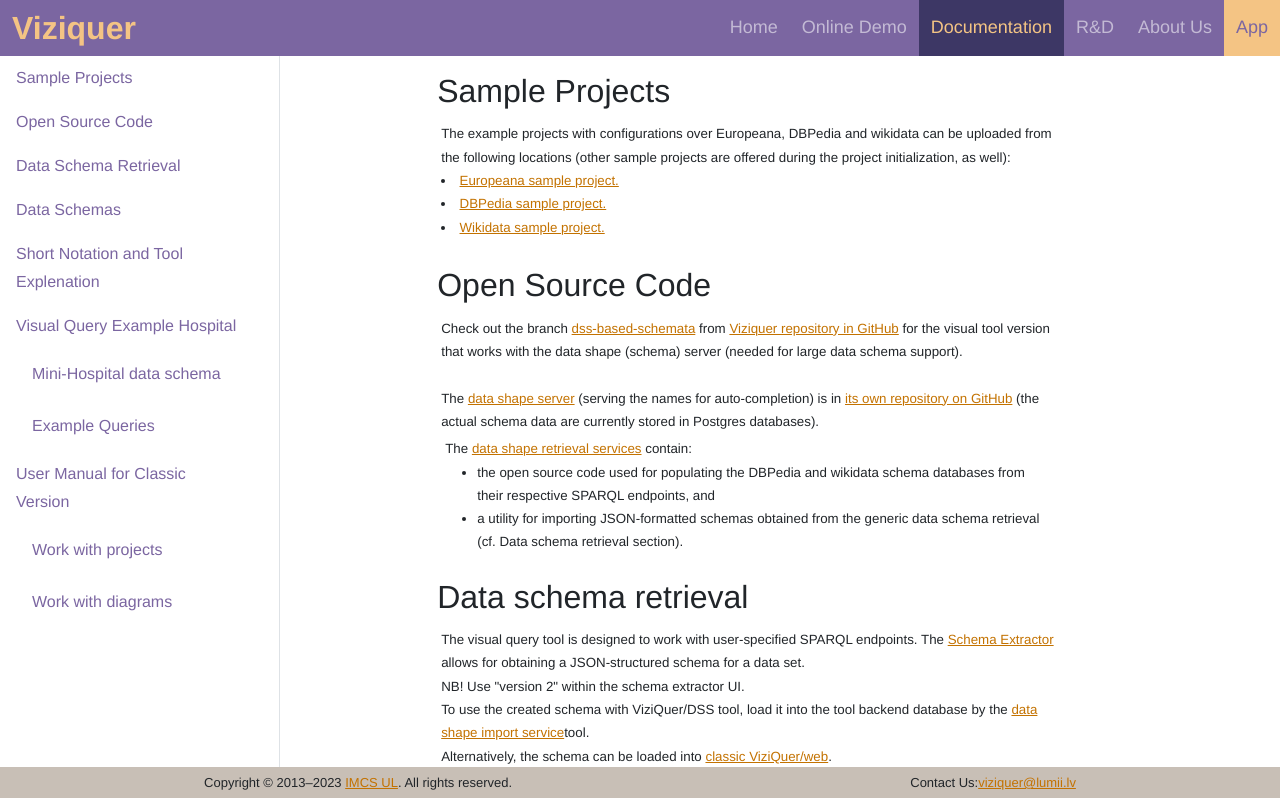
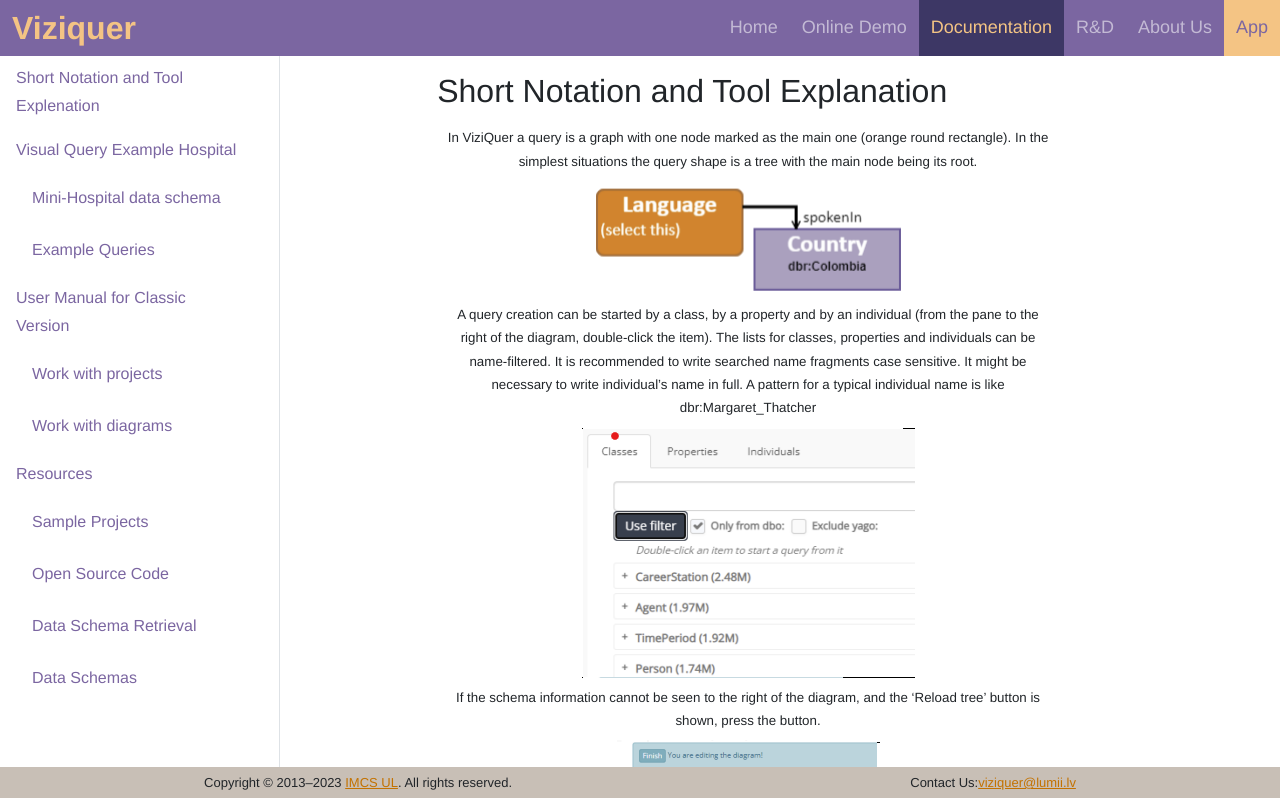
Before and after one commit to peppermint25/ViziQuer, an Angular app: page /ViziQuer/documentation in a window 1280 px wide. Shown: the top 798 px of the page. Built offline with nearby package versions, Linux system fonts and the light colour scheme.

Commit message:
Added buttons to online demo and changed doc

```diff
--- a/angular.json
+++ b/angular.json
@@ -35,7 +35,9 @@
               "src/styles.scss"
             ],
             "scripts": [
-              "node_modules/bootstrap/dist/js/bootstrap.bundle.min.js"
+              "node_modules/jquery/dist/jquery.min.js",
+              "node_modules/bootstrap/dist/js/bootstrap.bundle.min.js",
+              "node_modules/@popperjs/core/dist/umd/popper.min.js"
             ]
           },
           "configurations": {
--- a/package.json
+++ b/package.json
@@ -19,8 +19,10 @@
     "@angular/platform-browser": "^16.0.5",
     "@angular/platform-browser-dynamic": "^16.0.5",
     "@angular/router": "^16.0.5",
-    "bootstrap": "^5.2.3",
+    "@popperjs/core": "^2.11.8",
+    "bootstrap": "^5.3.0",
     "bootstrap-icons": "^1.10.5",
+    "jquery": "^3.7.0",
     "rxjs": "~7.8.0",
     "tslib": "^2.5.3",
     "zone.js": "~0.13.0"
--- a/src/app/documentation/documentation.component.html
+++ b/src/app/documentation/documentation.component.html
@@ -4,10 +4,7 @@
   <div class="col-3" id="sidenav">
     <nav id="navbar" class="h-100 flex-column align-items-stretch pe-4 border-end">
       <nav class="nav nav-pills flex-column">
-        <a class="nav-link" href="documentation#sample-projects">Sample Projects</a>
-        <a class="nav-link" href="documentation#open-source-code">Open Source Code</a>
-        <a class="nav-link" href="documentation#data-retrieval">Data Schema Retrieval</a>
-        <a class="nav-link" href="documentation#data-schema">Data Schemas</a>
+
         <a class="nav-link" href="documentation#short-notation">Short Notation and Tool Explenation</a>
         <a class="nav-link" href="documentation#visual-query">Visual Query Example Hospital</a>
         <nav class="nav nav-pills flex-column">
@@ -19,119 +16,18 @@
           <a class="nav-link ms-3 my-1" href="documentation#work-with-projects">Work with projects</a>
           <a class="nav-link ms-3 my-1" href="documentation#work-with-diagrams">Work with diagrams</a>
         </nav>
+        <a class="nav-link" href="documentation#resources">Resources</a>
+        <nav class="nav nav-pills flex-column">
+          <a class="nav-link ms-3 my-1" href="documentation#sample-projects">Sample Projects</a>
+          <a class="nav-link ms-3 my-1" href="documentation#open-source-code">Open Source Code</a>
+          <a class="nav-link ms-3 my-1" href="documentation#data-retrieval">Data Schema Retrieval</a>
+          <a class="nav-link ms-3 my-1" href="documentation#data-schema">Data Schemas</a>
+        </nav>
       </nav>
     </nav>
   </div>
   <div class="col-9" id="content">
     <div data-bs-targer="#navbar" data-bs-spy="scroll" data-bs-smooth-scroll="true" class="component">
-      <div class="component-element" id="sample-projects">
-        <h2>Sample Projects</h2>
-        <div>
-          The example projects with configurations over Europeana, DBPedia and
-          wikidata can be uploaded from the following locations (other sample projects
-          are offered during the project initialization, as well):
-          <br />
-          <li>
-            <a href="https://viziquer.lumii.lv/dss/resources/Europeana_Sample.json"
-              >Europeana sample project.</a>
-          </li>
-          <li>
-            <a href="https://viziquer.lumii.lv/dss/resources/DBPedia_Sample.json"
-              >DBPedia sample project.</a>
-          </li>
-          <li>
-            <a href="https://viziquer.lumii.lv/dss/resources/Wikidata_Sample.json"
-              >Wikidata sample project.</a>
-          </li>
-          <br/>
-        </div>
-      </div>
-      <div class="component-element" id="open-source-code">
-        <h2>Open Source Code</h2>
-        <div>
-            Check out the branch
-            <a href="https://github.com/LUMII-Syslab/viziquer/tree/dss-based-schemata"
-              >dss-based-schemata</a
-            >
-            from
-            <a href="https://github.com/LUMII-Syslab/viziquer"
-              >Viziquer repository in GitHub</a
-            >
-            for the visual tool version that works with the data shape (schema) server
-            (needed for large data schema support).
-            <br /><br />
-            The
-            <a href="https://github.com/LUMII-Syslab/data-shape-server"
-              >data shape server</a
-            >
-            (serving the names for auto-completion) is in
-            <a href="https://github.com/LUMII-Syslab/data-shape-server"
-              >its own repository on GitHub</a
-            >
-            (the actual schema data are currently stored in Postgres databases).
-            <div>
-            The <a href="https://github.com/LUMII-Syslab/data-shape-retrieval-services">data shape retrieval services</a> contain:
-            <ul>
-              <li>
-                the open source code used for populating the DBPedia and wikidata schema
-                databases from their respective SPARQL endpoints, and
-              </li>
-              <li>
-                a utility for importing JSON-formatted schemas obtained from the generic
-                data schema retrieval (cf. Data schema retrieval section).
-
-              </li>
-            </ul>
-          </div>
-        </div>
-      </div>
-      <div class="component-element" id="data-retrieval">
-        <h2>Data schema retrieval</h2>
-        <div>
-          The visual query tool is designed to work with user-specified SPARQL
-          endpoints. The
-          <a href="https://github.com/LUMII-Syslab/OBIS-SchemaExtractor">
-          Schema Extractor</a>
-          allows for obtaining a JSON-structured schema for a data set.
-          <br/>
-          NB! Use "version 2" within the schema extractor UI.
-          <br/>
-          To use the created schema with ViziQuer/DSS tool, load it into the tool
-          backend database by the
-          <a href="https://github.com/LUMII-Syslab/data-shape-retrieval-services/tree/main/data-shape-import-service"
-          >data shape import service</a>tool.
-          <br/>
-          Alternatively, the schema can be loaded into
-          <a href="./base/index.html"> classic ViziQuer/web</a>.
-          </div>
-      </div>
-      <div class="component-element" id="data-schema">
-        <h2>Data schemas</h2>
-        <div>
-          The dumps of PostgreSQL databases for data endpoint schema information
-          storing (including, where possible, the class-property and property-property
-          relations):
-          <li>
-            Europeana, a sample moderate size schema:
-            <a href="dss/resources/rdfmeta-europeana-220202-1147.pgsql.gz">
-              PostgreSQL database for Europeana
-            </a>
-          </li>
-          <li>
-            Empty schema (can be used to populate with user data):
-            <a href="dss/resources/rdfmeta-empty-220202-1148.pgsql.gz">
-              Empty PostgreSQL database
-            </a>
-          </li>
-          <li>
-            DBPedia (large, 188 MB):
-            <a href="dss/resources/rdfmeta-dbpedia-210727-1935.pgsql.gz">
-              PostgreSQL database for DBPedia (v0)</a
-            >
-          </li>
-          <br/>
-        </div>
-      </div>
       <div class="component-element" id="short-notation">
         <h2>Short Notation and Tool Explanation</h2>
         <div class="grid">
@@ -442,6 +338,117 @@
             </div>
           </div>
         </div>
+        <div class="component-element" id="resources">
+          <h1>Resources</h1>
+          <div class="component-element" id="sample-projects">
+            <h4>Sample Projects</h4>
+            <div>
+              The example projects with configurations over Europeana, DBPedia and
+              wikidata can be uploaded from the following locations (other sample projects
+              are offered during the project initialization, as well):
+              <br />
+              <li>
+                <a href="https://viziquer.lumii.lv/dss/resources/Europeana_Sample.json"
+                  >Europeana sample project.</a>
+              </li>
+              <li>
+                <a href="https://viziquer.lumii.lv/dss/resources/DBPedia_Sample.json"
+                  >DBPedia sample project.</a>
+              </li>
+              <li>
+                <a href="https://viziquer.lumii.lv/dss/resources/Wikidata_Sample.json"
+                  >Wikidata sample project.</a>
+              </li>
+              <br/>
+            </div>
+          </div>
+          <div class="component-element" id="open-source-code">
+            <h4>Open Source Code</h4>
+            <div>
+                Check out the branch
+                <a href="https://github.com/LUMII-Syslab/viziquer/tree/dss-based-schemata"
+                  >dss-based-schemata</a
+                >
+                from
+                <a href="https://github.com/LUMII-Syslab/viziquer"
+                  >Viziquer repository in GitHub</a
+                >
+                for the visual tool version that works with the data shape (schema) server
+                (needed for large data schema support).
+                <br /><br />
+                The
+                <a href="https://github.com/LUMII-Syslab/data-shape-server"
+                  >data shape server</a
+                >
+                (serving the names for auto-completion) is in
+                <a href="https://github.com/LUMII-Syslab/data-shape-server"
+                  >its own repository on GitHub</a
+                >
+                (the actual schema data are currently stored in Postgres databases).
+                <div>
+                The <a href="https://github.com/LUMII-Syslab/data-shape-retrieval-services">data shape retrieval services</a> contain:
+                <ul>
+                  <li>
+                    the open source code used for populating the DBPedia and wikidata schema
+                    databases from their respective SPARQL endpoints, and
+                  </li>
+                  <li>
+                    a utility for importing JSON-formatted schemas obtained from the generic
+                    data schema retrieval (cf. Data schema retrieval section).
+
+                  </li>
+                </ul>
+              </div>
+            </div>
+          </div>
+          <div class="component-element" id="data-retrieval">
+            <h4>Data schema retrieval</h4>
+            <div>
+              The visual query tool is designed to work with user-specified SPARQL
+              endpoints. The
+              <a href="https://github.com/LUMII-Syslab/OBIS-SchemaExtractor">
+              Schema Extractor</a>
+              allows for obtaining a JSON-structured schema for a data set.
+              <br/>
+              NB! Use "version 2" within the schema extractor UI.
+              <br/>
+              To use the created schema with ViziQuer/DSS tool, load it into the tool
+              backend database by the
+              <a href="https://github.com/LUMII-Syslab/data-shape-retrieval-services/tree/main/data-shape-import-service"
+              >data shape import service</a>tool.
+              <br/>
+              Alternatively, the schema can be loaded into
+              <a href="./base/index.html"> classic ViziQuer/web</a>.
+              </div>
+          </div>
+          <div class="component-element" id="data-schema">
+            <h4>Data schemas</h4>
+            <div>
+              The dumps of PostgreSQL databases for data endpoint schema information
+              storing (including, where possible, the class-property and property-property
+              relations):
+              <li>
+                Europeana, a sample moderate size schema:
+                <a href="dss/resources/rdfmeta-europeana-220202-1147.pgsql.gz">
+                  PostgreSQL database for Europeana
+                </a>
+              </li>
+              <li>
+                Empty schema (can be used to populate with user data):
+                <a href="dss/resources/rdfmeta-empty-220202-1148.pgsql.gz">
+                  Empty PostgreSQL database
+                </a>
+              </li>
+              <li>
+                DBPedia (large, 188 MB):
+                <a href="dss/resources/rdfmeta-dbpedia-210727-1935.pgsql.gz">
+                  PostgreSQL database for DBPedia (v0)</a
+                >
+              </li>
+              <br/>
+            </div>
+          </div>
+        </div>
     </div>
   </div>
 </div>
--- a/src/app/documentation/documentation.component.scss
+++ b/src/app/documentation/documentation.component.scss
@@ -5,13 +5,15 @@
 $darker-primary-color: rgb(61, 55, 101);
 
 .grid{
+  justify-content: center;
+  text-align: center;
   position: relative;
   max-width: 100%;
   overflow-x: auto;
   overflow-y: none;
   padding: 0;
   margin: 0;
-  display: grid;
+  // display: grid;
   grid-template:
   "text picture"
   "text picture"
@@ -30,18 +32,12 @@
     height: 100%;
     width: 100%;
     position: relative;
-    border: black solid 2px;
+    // border: black solid 2px;
     overflow: visible;
     img{
+      justify-content: center;
+      margin: 0 auto;
       width: auto;
-      &:hover{
-        position: absolute;
-        top: 0;
-        left: 0;
-        z-index: 10;
-        border: 1px solid black;
-        transform: scale(1.2);
-      }
     }
   }
 }
--- a/src/app/querry-environment/querry-environment.component.scss
+++ b/src/app/querry-environment/querry-environment.component.scss
@@ -7,7 +7,7 @@
 iframe {
   position: relative;
   width: 100%;
-  padding: 3rem 5rem;
+  padding: 10px 0;
   height: 60rem;
 }
 
@@ -29,3 +29,7 @@
   width: 80%;
   margin: 5px 2rem;
 }
+
+.container{
+  width: 90%;
+}
```
Also changed, not shown: src/app/querry-environment/querry-environment.component.html (+29 -40 lines), src/app/querry-environment/querry-environment.component.ts (+9 -2 lines), src/assets/img/loading.gif (added), 12 other files (tests, documents, lock files or other folders).
